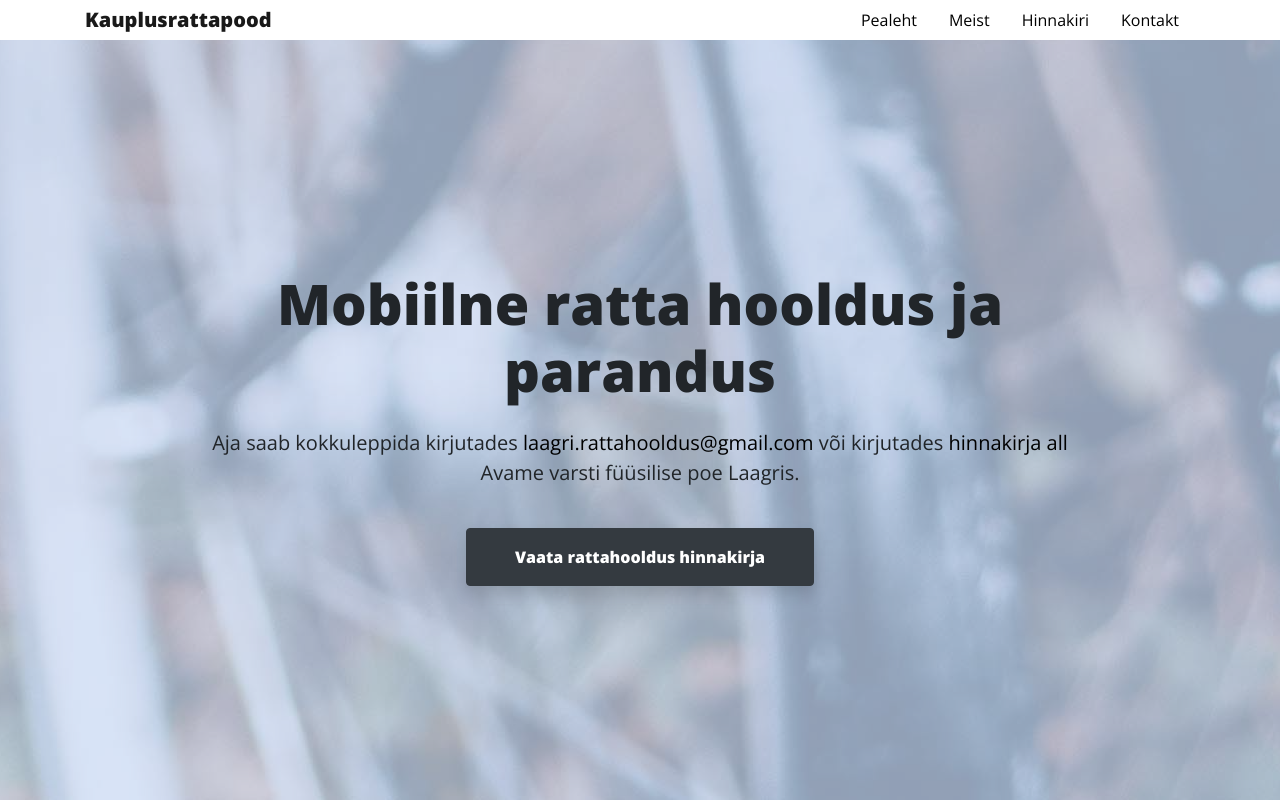
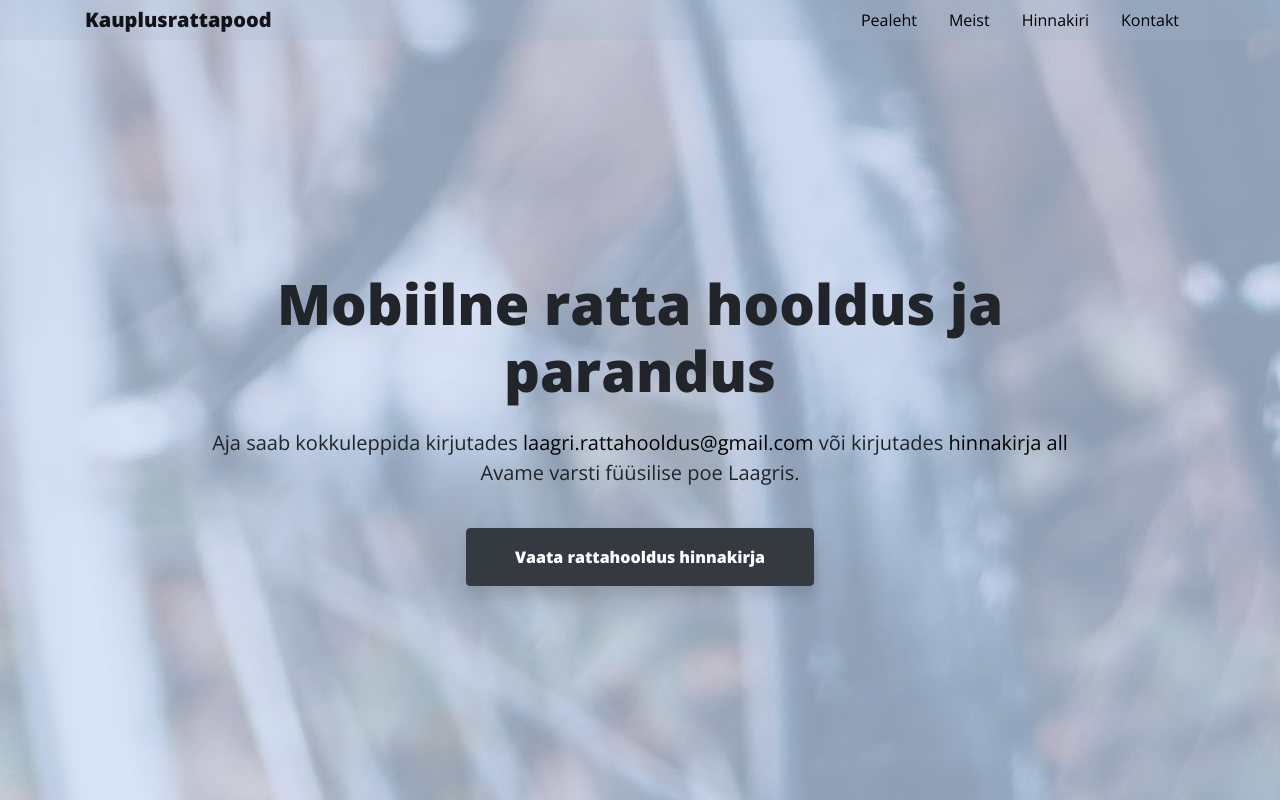
Before and after one commit to aigarsild/kauplusrattapood, a Gatsby site: page / in a window 1280 px wide. Shown: the top 800 px of the page. Built offline with nearby package versions, Linux system fonts and the light colour scheme; Gatsby itself is replaced by a stand-in of ours.

Commit message:
Header background change

```diff
--- a/src/components/layout.scss
+++ b/src/components/layout.scss
@@ -15,7 +15,7 @@ html {
 }
 
 header {
-  background-color: #ffffff;
+  background-color: #a1b3cc3d;
 }
 
 .slogan {
```
